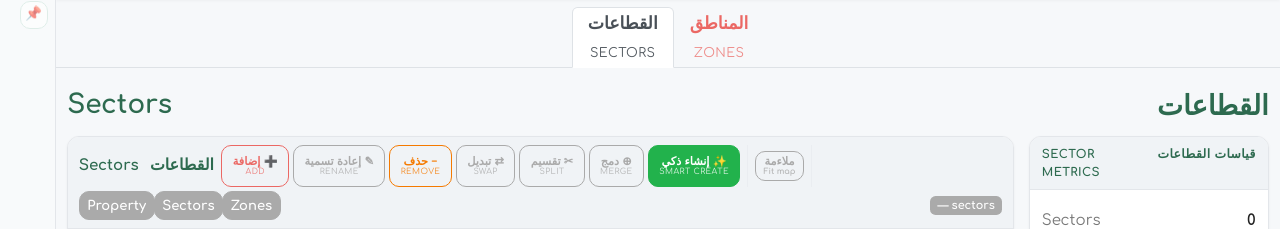
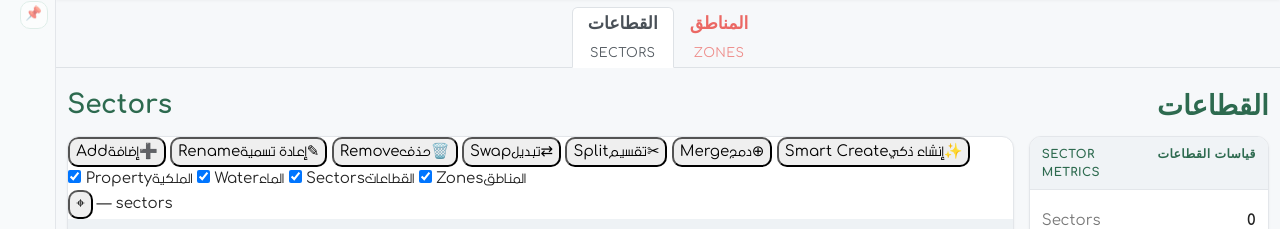
Before and after one commit to kouljihate/farm-irrigation-system, a Flask app: page /geometry/sectors in a window 1280 px wide. Shown: the part 143-372 px from the top of the page. Run offline with Flask 3, Linux system fonts and the light colour scheme; the visitor is signed in with stand-in values (Sample User, id 1); data that the repository does not hold is empty; some libraries are stand-ins or nearby versions; some web fonts are replaced.

Commit message:
Fix sectors map header and rendering

```diff
--- a/templates/geometry/sectors.html
+++ b/templates/geometry/sectors.html
@@ -11,33 +11,52 @@
   {# ================= LEFT: toolbar of map actions, then map, then the
      coordinate editor (the sector-specific tool) ================= #}
   <div class="workspace-main">
-    <div class="workspace-toolbar flex-wrap gap-1">
-      <span class="title bi me-1">
-        <span class="en">Sectors</span><span class="ar">القطاعات</span>
-      </span>
-      <button class="btn btn-sm btn-stack btn-outline-primary" id="sector-add" type="button"><span class="ar">➕ إضافة</span><span class="en">Add</span></button>
-      <button class="btn btn-sm btn-stack btn-outline-secondary" id="sector-rename" type="button"><span class="ar">✎ إعادة تسمية</span><span class="en">Rename</span></button>
-      <button class="btn btn-sm btn-stack btn-outline-danger" id="sector-remove" type="button"><span class="ar">− حذف</span><span class="en">Remove</span></button>
-      <button class="btn btn-sm btn-stack btn-outline-secondary" id="sector-swap" type="button"><span class="ar">⇄ تبديل</span><span class="en">Swap</span></button>
-      <button class="btn btn-sm btn-stack btn-outline-secondary" id="sector-split" type="button"><span class="ar">✂ تقسيم</span><span class="en">Split</span></button>
-      <button class="btn btn-sm btn-stack btn-outline-secondary" id="sector-merge" type="button"><span class="ar">⊕ دمج</span><span class="en">Merge</span></button>
-      <button class="btn btn-sm btn-stack btn-success" id="sector-smart-create" type="button"><span class="ar">✨ إنشاء ذكي</span><span class="en">Smart Create</span></button>
-      <span class="vr"></span>
-      <button class="btn btn-outline-secondary btn-sm" id="fit-btn" type="button">
-        <span class="en">Fit map</span><span class="ar">ملاءمة</span>
-      </button>
-      <span class="vr"></span>
-
-      <div class="btn-group btn-group-sm" role="group" aria-label="Map layers">
-        <input type="checkbox" class="btn-check" id="layer-property" checked>
-        <label class="btn btn-outline-secondary" for="layer-property">Property</label>
-        <input type="checkbox" class="btn-check" id="layer-sectors" checked>
-        <label class="btn btn-outline-secondary" for="layer-sectors">Sectors</label>
-        <input type="checkbox" class="btn-check" id="layer-zones" checked>
-        <label class="btn btn-outline-secondary" for="layer-zones">Zones</label>
+    <div class="map-header">
+      <div class="map-header-actions" aria-label="Sector actions">
+        <button class="map-action-btn btn-outline-primary" id="sector-add" type="button" title="Add sector">
+          <span class="map-action-label"><span class="ar">إضافة</span><span class="en">Add</span></span><span class="map-action-icon">➕</span>
+        </button>
+        <button class="map-action-btn btn-outline-secondary" id="sector-rename" type="button" title="Rename sector">
+          <span class="map-action-label"><span class="ar">إعادة تسمية</span><span class="en">Rename</span></span><span class="map-action-icon">✎</span>
+        </button>
+        <button class="map-action-btn btn-outline-danger" id="sector-remove" type="button" title="Remove sector">
+          <span class="map-action-label"><span class="ar">حذف</span><span class="en">Remove</span></span><span class="map-action-icon">🗑️</span>
+        </button>
+        <button class="map-action-btn btn-outline-secondary" id="sector-swap" type="button" title="Swap sectors">
+          <span class="map-action-label"><span class="ar">تبديل</span><span class="en">Swap</span></span><span class="map-action-icon">⇄</span>
+        </button>
+        <button class="map-action-btn btn-outline-secondary" id="sector-split" type="button" title="Split sector">
+          <span class="map-action-label"><span class="ar">تقسيم</span><span class="en">Split</span></span><span class="map-action-icon">✂</span>
+        </button>
+        <button class="map-action-btn btn-outline-secondary" id="sector-merge" type="button" title="Merge sectors">
+          <span class="map-action-label"><span class="ar">دمج</span><span class="en">Merge</span></span><span class="map-action-icon">⊕</span>
+        </button>
+        <button class="map-action-btn btn-success" id="sector-smart-create" type="button" title="Smart Create">
+          <span class="map-action-label"><span class="ar">إنشاء ذكي</span><span class="en">Smart Create</span></span><span class="map-action-icon">✨</span>
+        </button>
       </div>
 
-      <span id="map-summary" class="badge text-bg-secondary ms-auto">— sectors</span>
+      <div class="map-header-layers" aria-label="Map layers">
+        <label class="map-check">
+          <input type="checkbox" id="layer-property" checked>
+          <span class="map-check-label"><span class="ar">الملكية</span><span class="en">Property</span></span>
+        </label>
+        <label class="map-check">
+          <input type="checkbox" id="layer-water" checked>
+          <span class="map-check-label"><span class="ar">الماء</span><span class="en">Water</span></span>
+        </label>
+        <label class="map-check">
+          <input type="checkbox" id="layer-sectors" checked>
+          <span class="map-check-label"><span class="ar">القطاعات</span><span class="en">Sectors</span></span>
+        </label>
+        <label class="map-check">
+          <input type="checkbox" id="layer-zones" checked>
+          <span class="map-check-label"><span class="ar">المناطق</span><span class="en">Zones</span></span>
+        </label>
+      </div>
+
+      <button class="map-fit-btn" id="fit-btn" type="button" title="Fit map" aria-label="Fit map">⌖</button>
+      <span id="map-summary" class="map-summary">— sectors</span>
     </div>
 
     <div id="sectors-map" class="workspace-map"></div>
@@ -196,6 +215,7 @@
 
   const layers = {
     property: L.layerGroup().addTo(map),
+    water:    L.layerGroup().addTo(map),
     sectors:  L.layerGroup().addTo(map),
     zones:    L.layerGroup().addTo(map)
   };
@@ -321,10 +341,31 @@
   function addFeature(f) {
     const coll = f.properties.collection;
     const layer = layers[coll];
-    if (!layer) return;
+    if (!layer && coll !== "water_points" && coll !== "basins") return;
 
     const g = f.geometry;
     const name = f.properties.name || "";
+
+    if (coll === "water_points") {
+      if (g.type === "Point") {
+        const marker = L.circleMarker([g.coordinates[1], g.coordinates[0]], {
+          radius: 7, color: "#0d6efd", fillColor: "#0d6efd", fillOpacity: 0.85, weight: 2
+        }).bindTooltip(name || "Water");
+        layers.water.addLayer(marker);
+      }
+      return;
+    }
+
+    if (coll === "basins") {
+      if (g.type === "Polygon") {
+        const latlngs = g.coordinates[0].map(c => [c[1], c[0]]);
+        const basin = L.polygon(latlngs, {
+          color: "#0d6efd", weight: 2, fillColor: "#0d6efd", fillOpacity: 0.18
+        }).bindTooltip(name || "Basin");
+        layers.water.addLayer(basin);
+      }
+      return;
+    }
 
     if (g.type === "Polygon") {
       const latlngs = g.coordinates[0].map(c => [c[1], c[0]]);
@@ -413,7 +454,12 @@
     clearLayers();
     fetch(API.geojson)
       .then(r => r.json())
-      .then(fc => { renderFeatures(fc.features || []); fitToBounds(); })
+      .then(fc => {
+        renderFeatures(fc.features || []);
+        refreshMapSize();
+        fitToBounds();
+        window.setTimeout(refreshMapSize, 300);
+      })
       .catch(err => console.error("load failed:", err));
   }
 
@@ -462,8 +508,20 @@
   document.getElementById("layer-zones").addEventListener("change", e => {
     e.target.checked ? map.addLayer(layers.zones) : map.removeLayer(layers.zones);
   });
+  document.getElementById("layer-water").addEventListener("change", e => {
+    e.target.checked ? map.addLayer(layers.water) : map.removeLayer(layers.water);
+  });
 
   document.getElementById("fit-btn").addEventListener("click", fitToBounds);
+
+  // Leaflet needs a size refresh after the workspace layout is painted.
+  function refreshMapSize() {
+    window.requestAnimationFrame(() => {
+      map.invalidateSize(true);
+      window.setTimeout(() => map.invalidateSize(true), 150);
+    });
+  }
+  window.addEventListener("resize", refreshMapSize);
 
   // ================= coordinate editor (unchanged behaviour) =================
   function parseCoords(text) {
@@ -637,6 +695,7 @@
   });
 
   // -------- initial load --------
+  refreshMapSize();
   loadAll();
   window.setTimeout(paintChips, 0);
 })();
```
